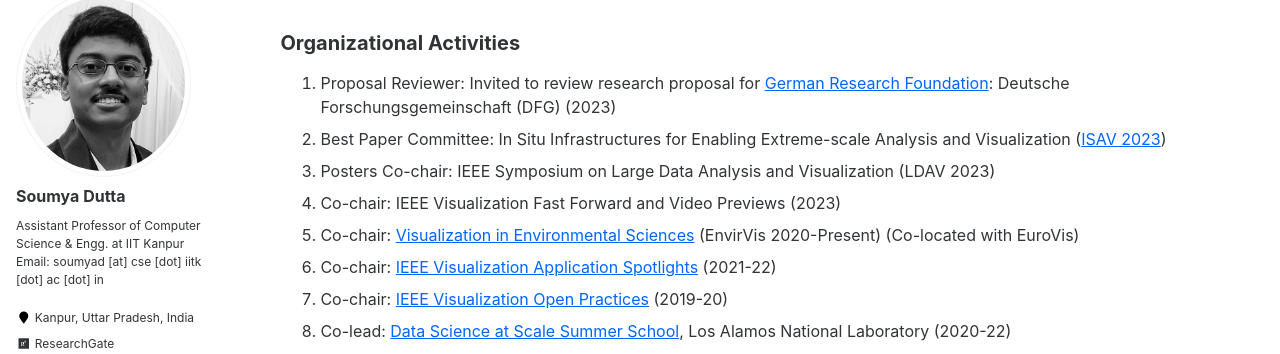
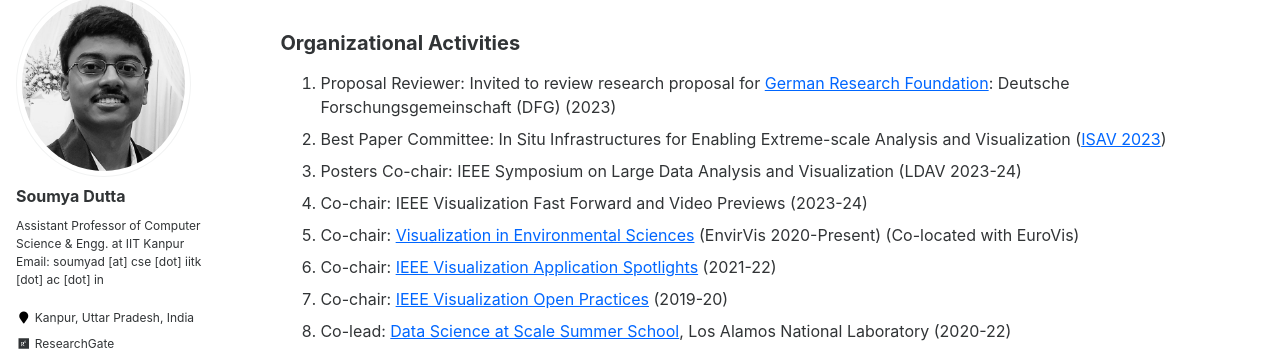
Before and after one commit to soumyadutta-cse/soumyadutta-cse.github.io, a Jekyll site: the page built from _pages/services.md, in a window 1280 px wide and 900 px high. Shown: the part 114-468 px from the top of the window. Built offline with Jekyll 4.4.1, drawn with Linux system fonts in a browser that asks for light colours; some web fonts are replaced.

Commit message:
update gifs

```diff
--- a/_pages/services.md
+++ b/_pages/services.md
@@ -9,8 +9,8 @@ author_profile: true
 
 15. Proposal Reviewer: Invited to review research proposal for [German Research Foundation](https://www.dfg.de/en/): Deutsche Forschungsgemeinschaft (DFG) (2023)
 14. Best Paper Committee: In Situ Infrastructures for Enabling Extreme-scale Analysis and Visualization ([ISAV 2023](https://isav-workshop.github.io/2023/))
-13. Posters Co-chair: IEEE Symposium on Large Data Analysis and Visualization (LDAV 2023)
-12. Co-chair: IEEE Visualization Fast Forward and Video Previews (2023)
+13. Posters Co-chair: IEEE Symposium on Large Data Analysis and Visualization (LDAV 2023-24)
+12. Co-chair: IEEE Visualization Fast Forward and Video Previews (2023-24)
 11. Co-chair: [Visualization in Environmental Sciences](https://www.informatik.uni-leipzig.de/bsv/envirvis2022/) (EnvirVis 2020-Present) (Co-located with EuroVis)
 10. Co-chair: [IEEE Visualization Application Spotlights](http://ieeevis.org/year/2022/info/call-participation/application-spotlights) (2021-22)
 9. Co-chair: [IEEE Visualization Open Practices](http://ieeevis.org/year/2022/info/open-practices/open-practices) (2019-20)
```
